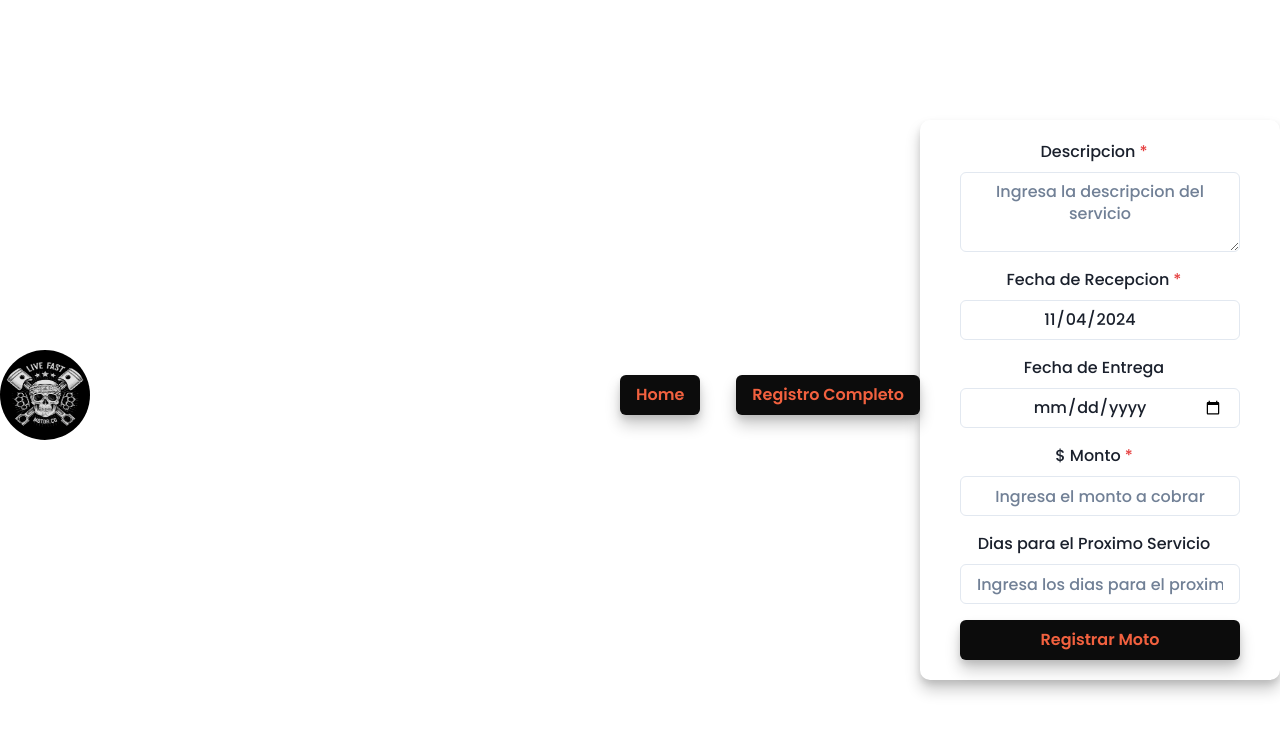
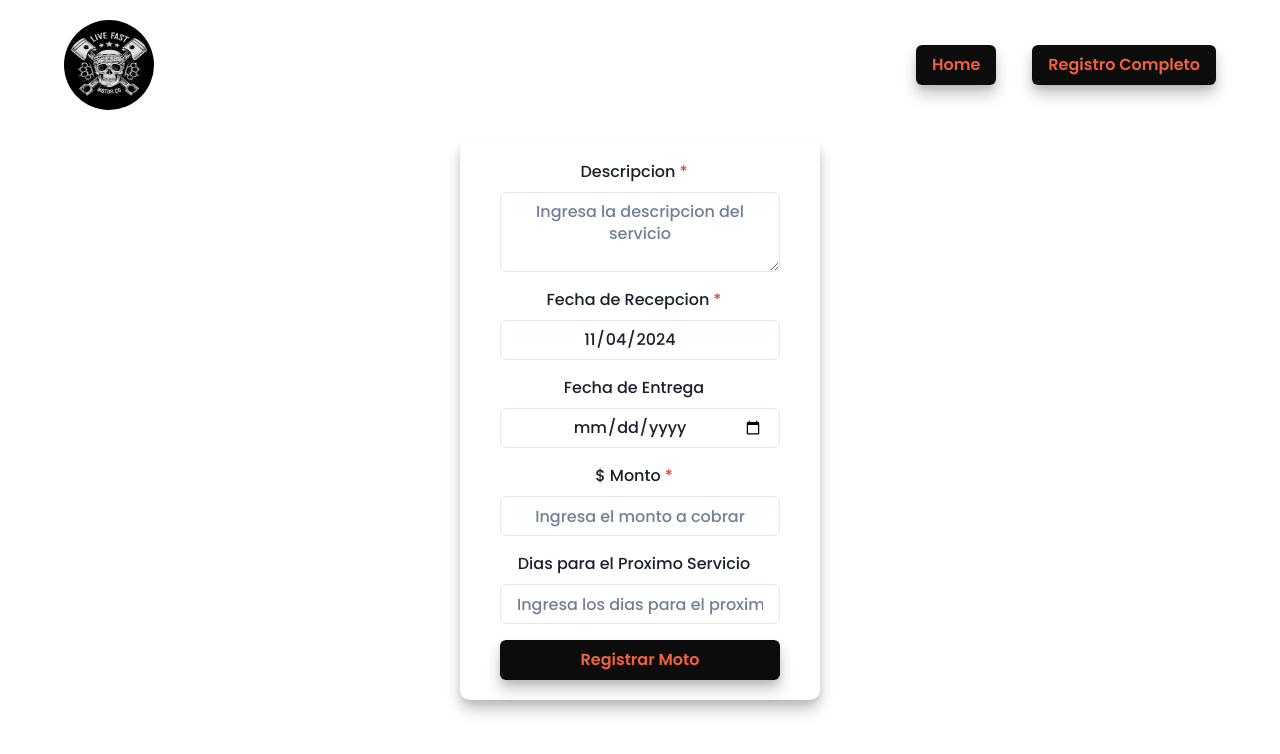
Before and after one commit to UlisesRos/TallerTobias, a React (Create React App) app: page /servicio/1 in a window 1280 px wide. Shown: the top 754 px of the page. Built offline with nearby package versions, Linux system fonts and the light colour scheme.

Commit message:
cambios en el css

```diff
--- a/src/components/MotoForm.js
+++ b/src/components/MotoForm.js
@@ -84,11 +84,11 @@ function MotoForm() {
     return (
         <Box
             display='flex'
-            justifyContent='center'
+            flexDir='column'
             alignItems='center'
             h='100vh'
             >
-             <Flex
+            <Flex
                 flexDir={['column', 'row', 'row']}
                 rowGap='20px'
                 justifyContent='space-between'
--- a/src/components/RegistroCompleto/RegistroCompleto.js
+++ b/src/components/RegistroCompleto/RegistroCompleto.js
@@ -113,7 +113,7 @@ const RegistroCompleto = () => {
                 justifyContent='space-between'
                 alignItems='center'
                 >
-                <Image bgColor='black' borderRadius='100px' src={logo} alt='logo del taller' w='90px' h='90px' />
+                <Image bgColor='black' borderRadius='100px' src={logo} alt='logo del taller' w='90px' h='90px' padding='4px'/>
                 <Flex
                     flexDir={['column', 'row', 'row']}
                     rowGap='20px'
--- a/src/components/ServicioForm.js
+++ b/src/components/ServicioForm.js
@@ -74,7 +74,7 @@ function ServicioForm() {
     return (
         <Box
             display='flex'
-            justifyContent='center'
+            flexDir='column'
             alignItems='center'
             h='100vh'
             >
```
